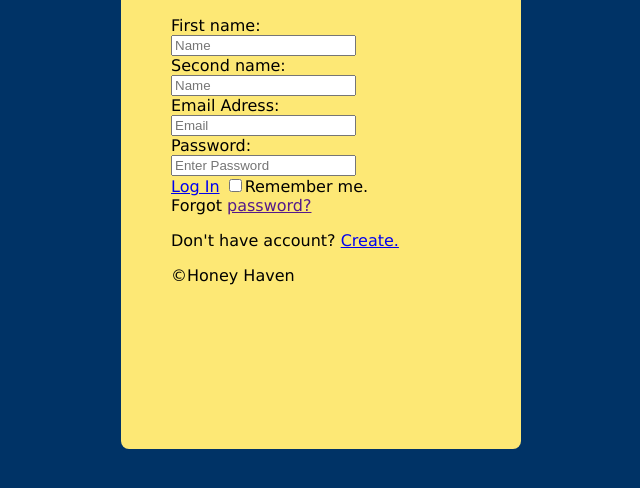
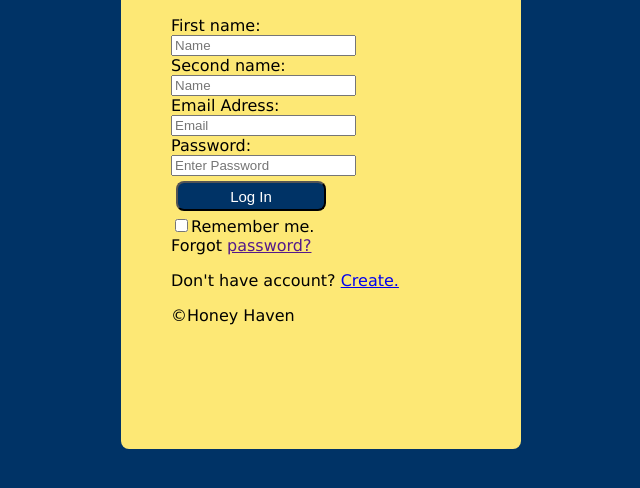
Before and after one commit to SamanthaKai/Haven, a plain HTML site: page index.html in a window 1280 px wide. Shown: the part 76-564 px from the top of the page, without its empty margins (319-959 px from the left). Drawn offline with Linux system fonts and the light colour scheme.

Commit message:
Update index.html

```diff
--- a/index.html
+++ b/index.html
@@ -4,11 +4,11 @@
         <meta charset="utf-8">
         <title> Honey Haven Account</title>
         <link rel="stylesheet" href="HoneySignIn.css">
-        <link rel="icon" href="favicon.png" type="image/png">
+        <link rel="icon" href="file:///favicon.png" type="image/png">
     </head>
     <body>
         <div class="bigcont">
-            <form>
+            <form action="Honey.php" method="post">
                 <img src="favicon.png" alt="logo" class="logo">
                 <header>Log into Honey Account</header><br>
                 <div>
@@ -27,7 +27,9 @@
                     Password:<br>
                     <input type="password" placeholder="Enter Password" required>
                 </div>
-                <a href="HHHome.html">Log In</a>
+                <div class="btt">
+                    <button type="submit">Log In</button>
+                </div>
                 <label>
                     <input type="checkbox" name="remember">Remember me.
                 </label><br>
```
